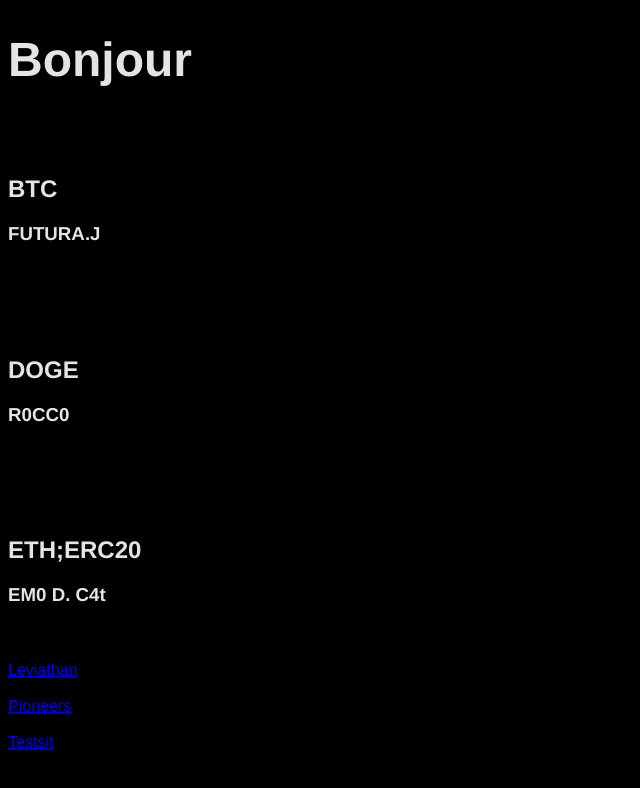
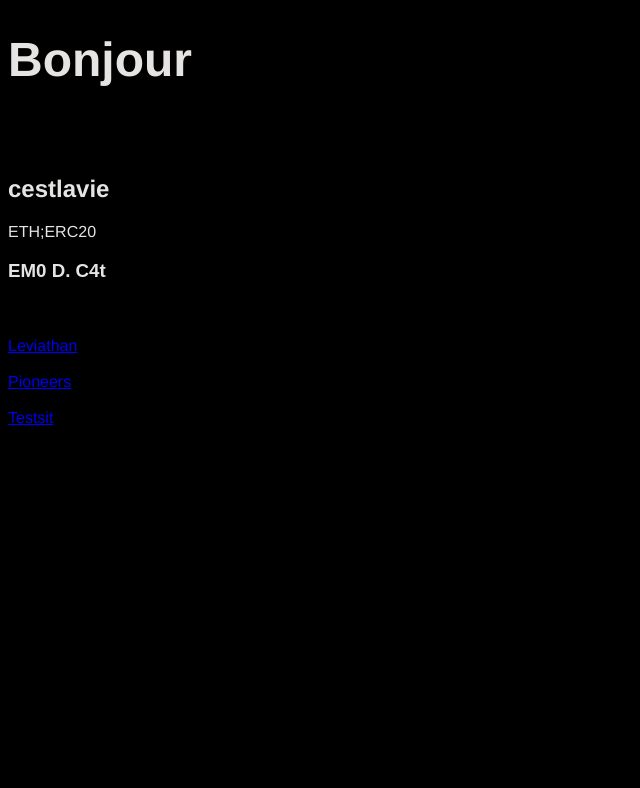
Before and after one commit to 8000aj/Public-Pioneers, a Jekyll site: the page built from index.html, in a window 1280 px wide. Shown: the top 788 px of the page, without its empty margins (0-640 px from the left). Built offline with Jekyll 4.4.1, drawn with Linux system fonts in a browser that asks for light colours.

Commit message:
Update index.html

```diff
--- a/index.html
+++ b/index.html
@@ -6,22 +6,18 @@ title: Pioneers
 <body>
 	<style>
 		body {background-color: #000000;}
+		<link href=' http://fonts.googleapis.com/css?family=Droid+Sans' rel='stylesheet' type='text/css'>
+
+		h1 { font-family: 'Droid Sans', arial, serif; }
+		h3 { font-family: 'Droid Sans', arial, serif; }
 	</style>
 	<div class="Test">
 		<h1>Bonjour</h1>
 		<br></br>
 
-		<h2>BTC</h2>
-		<h3>FUTURA.J</h3>
-		<br></br>
-		<br></br>
+		<h2>cestlavie</h2>
 
-		<h2>DOGE</h2>
-		<h3>R0CC0</h3>
-		<br></br>
-		<br></br>
-
-		<h2>ETH;ERC20</h2>
+		<h>ETH;ERC20</h2>
 		<h3>EM0 D. C4t</h3>
 		<br></br>
 
```
